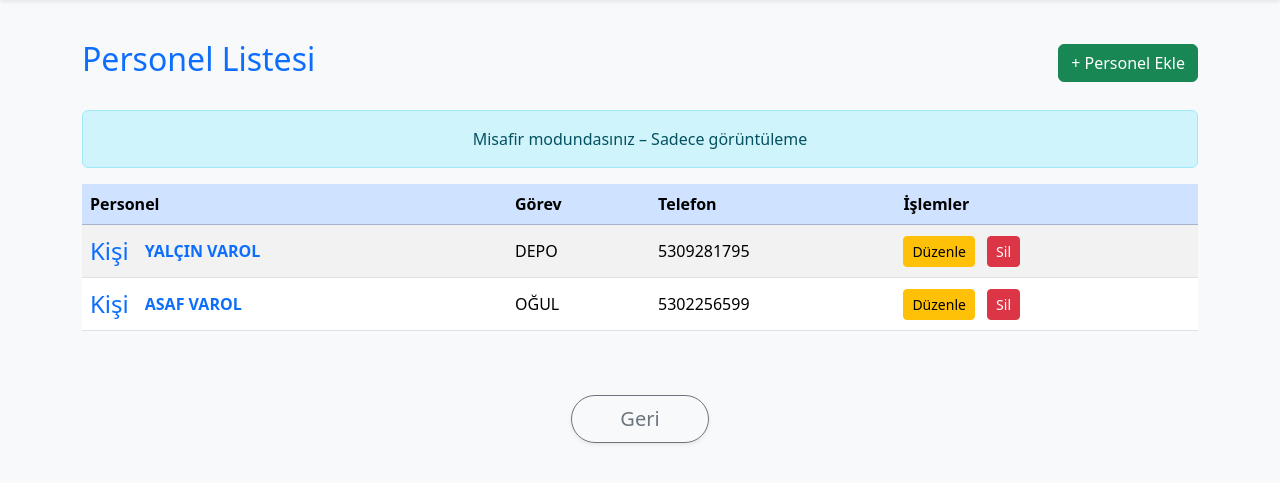
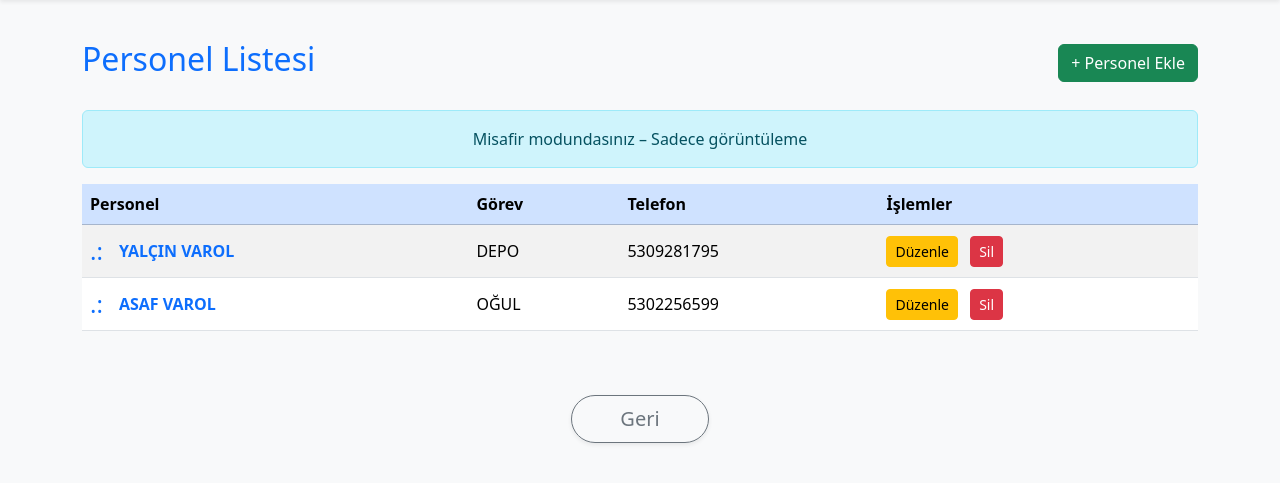
Before and after one commit to teknolojiotomasyon/gsb-zimmet-sistem, a Flask app: page /personnel in a window 1280 px wide. Shown: the part 56-539 px from the top of the page. Run offline with Flask 3, Linux system fonts and the light colour scheme; the visitor is signed in with stand-in values (Sample User, id 1); data comes from the database, SQL or seed files in the repository.

Commit message:
Change label from 'Kişi' to ':'.

```diff
--- a/templates/personnel_list.html
+++ b/templates/personnel_list.html
@@ -58,7 +58,7 @@
                     <tr>
                         <td>
                             <a href="/personnel_detail/{{ p.id }}" class="text-decoration-none d-flex align-items-center">
-                                <span class="me-3 fs-4 text-primary">Kişi</span>
+                                <span class="me-3 fs-4 text-primary">.:</span>
                                 <strong>{{ p.name }} {{ p.surname }}</strong>
                             </a>
                         </td>
```
